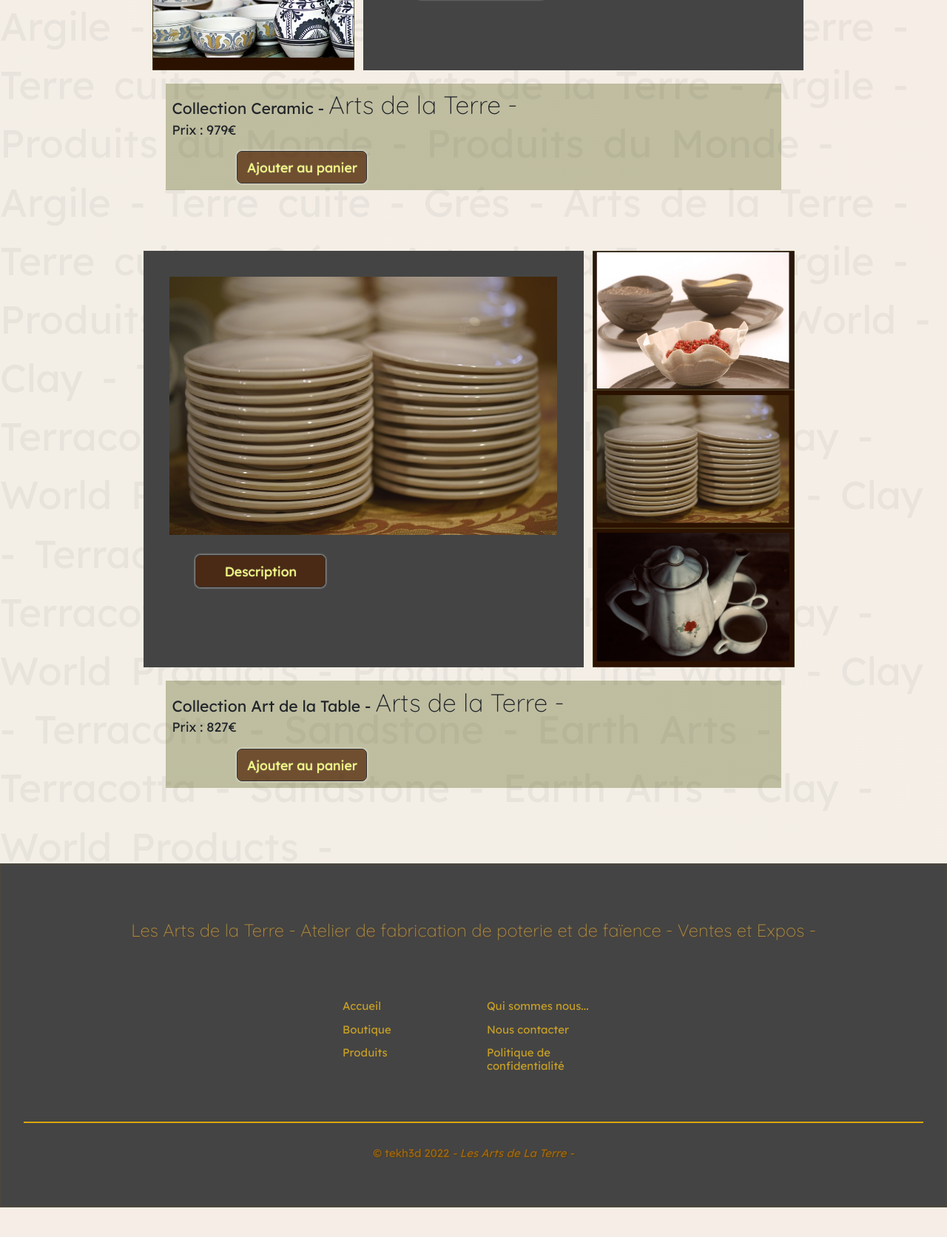
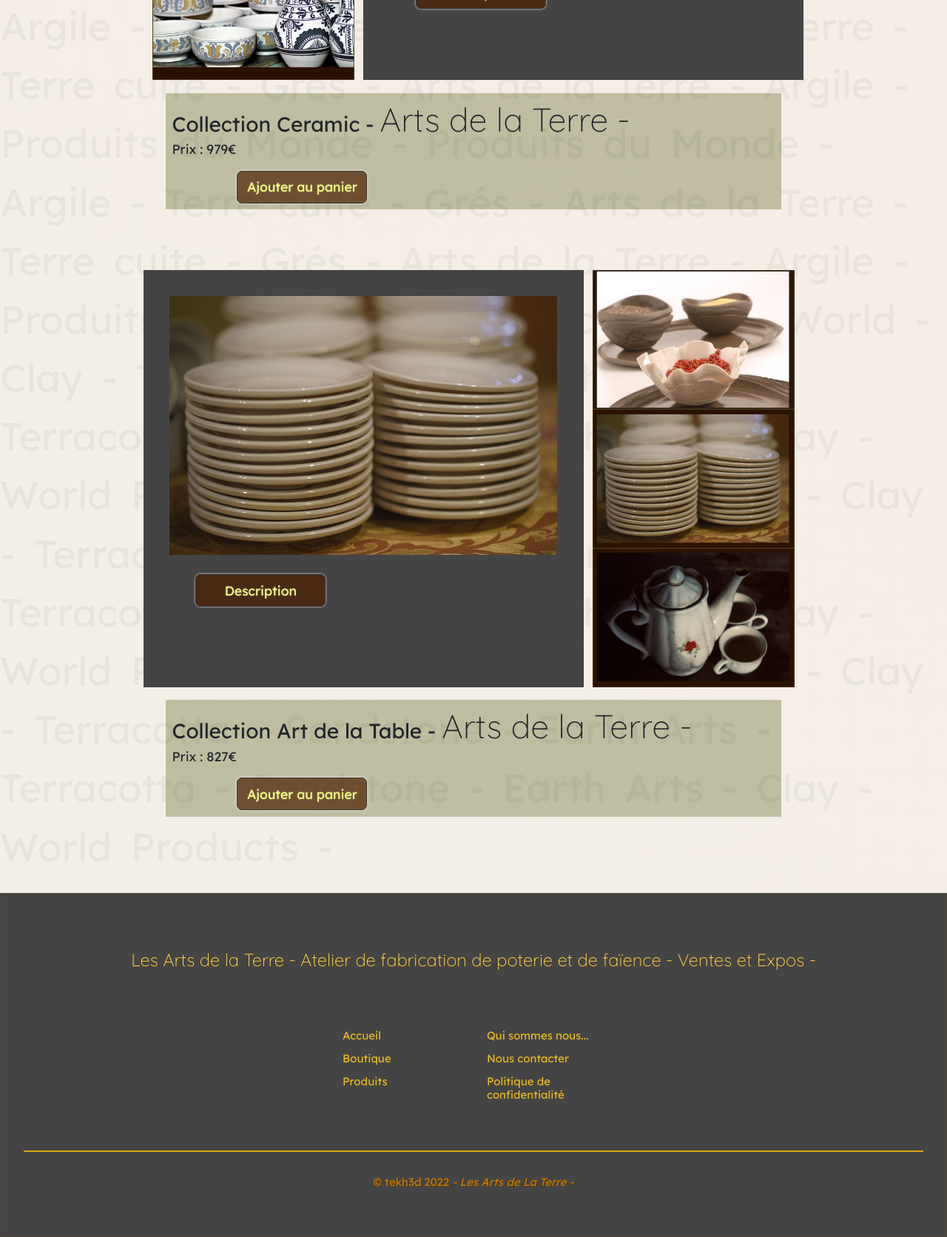
Before and after one commit to graphiz/portfolio, a PHP site: page /index.html in a window 1280 px wide. Shown: the part 1667-3339 px from the top of the page at 74% size. Before the commit the page ends 3299 px from the top, so only its background shows below. Run offline with PHP 8.4, Linux system fonts and the light colour scheme.

Commit message:
Add files via upload

```diff
--- a/css/main.css
+++ b/css/main.css
@@ -90,7 +90,7 @@ h1{
     padding: 0.5em;
     margin: 1em ;
 }
-.carte-prix h3{
+.carte-prix h2{
     font-size: 1.2em;
 }
 .carte-prix a{
@@ -119,7 +119,7 @@ h1{
     padding-top: 1em;
     font-family: 'Quicksand', sans-serif;
     font-size: 1.35em;
-    color: hsla(50,100%,65%,0.5);
+    color: hsla(50,100%,65%,1);
     text-shadow: 1px 1px 1px hsla(20,100%,30%,0.4);
 }
 .footer-infos{
@@ -127,14 +127,14 @@ h1{
     margin: 0.5em;
     padding: 0.5em;
 }
-.footer-infos h3{
+.footer-infos h3, h4{
     font-size: 0.85em;
-    color: hsla(45,100%,55%,0.7);
+    color: hsla(45,100%,55%,0.9);
     transition: 0.4s ease-in-out;
 }
-.footer-infos h3:hover{
+.footer-infos h3:hover, h4:hover{
     margin-left: 8px;
-    color:hsla(45,100%,60%,0.9);
+    color:hsla(45,100%,60%,1);
 }
 .footer-infos ul{
     margin: 1em 2em 1em -1em;
@@ -152,8 +152,8 @@ h1{
     padding: 2em;
     height: auto;
     font-size: 0.85em;
-    color:hsla(35,100%,40%,0.7);
-    text-shadow: 1px 1px 1px hsla(45,100%,15%,0.7);
+    color:hsla(35,100%,40%,1);
+    text-shadow: 1px 1px 1px hsla(45,100%,15%,0.8);
     text-align: center;
 }
 /**********************/
@@ -166,7 +166,7 @@ h1{
     width: 17em;
     box-sizing: border-box;
 }
-.form-container h2{
+.form-container h3{
     color: #fff;
     font-size: 1.6em;
 }
```
